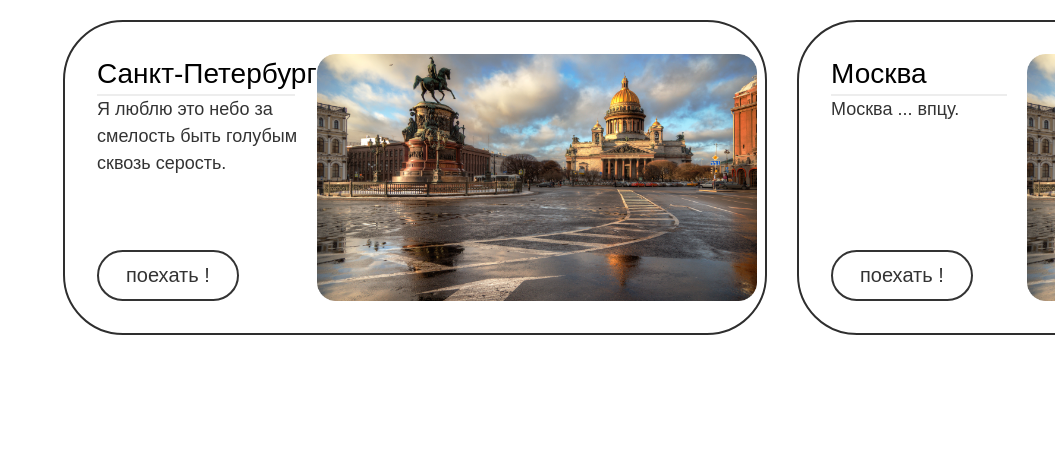
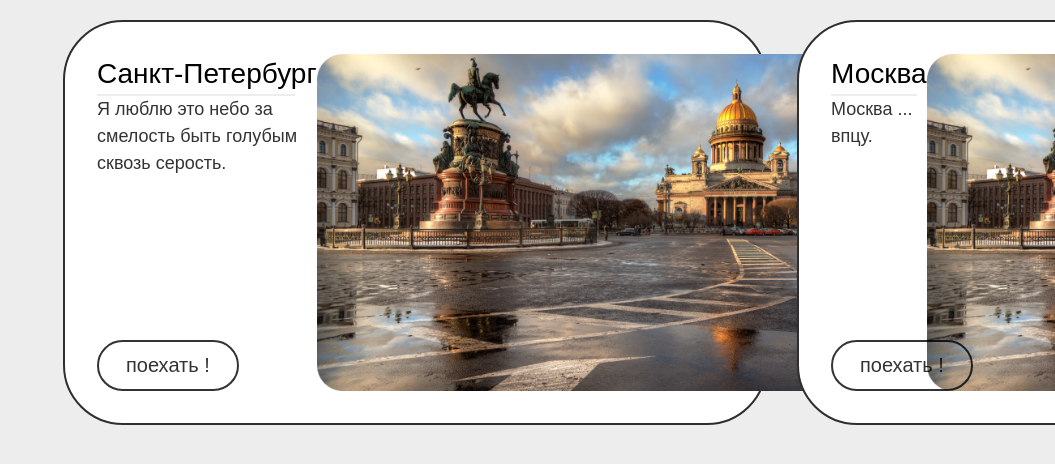
Before and after one commit to a-lournrose/lobsters-it, a React (Create React App) app: page /auth in a window 1280 px wide. Shown: the top 464 px of the page, without its empty margins (225-1280 px from the left). Built offline with nearby package versions, Linux system fonts and the light colour scheme.

Commit message:
slider responsiveness (in progress)

```diff
--- a/src/UI/Slider/Slider.module.scss
+++ b/src/UI/Slider/Slider.module.scss
@@ -5,6 +5,7 @@
   &_item{
     display: flex;
     justify-content: space-between;
+    background-color: white;
     max-width: 55vw;
     padding: 2rem;
     border: 2px solid rgba(46, 46, 46, 1);
@@ -34,6 +35,7 @@
         position: absolute;
         bottom: 0;
         left: 0;
+        cursor: pointer;
         padding: 0.75rem 1.687rem;
         color: rgba(0, 0, 0, 0.8);
         font-size: 1.25rem;
@@ -44,8 +46,9 @@
     }
     .slider_rightBlock{
       img{
-        height: 15.4375rem;
-        width: 27.5rem;
+        object-fit: cover;
+        height: 21.062rem;
+        width: 37.5rem;
       }
     }
   }
--- a/src/pages/AuthPage/ui/AuthPage.jsx
+++ b/src/pages/AuthPage/ui/AuthPage.jsx
@@ -4,12 +4,14 @@ import Slider from "../../../UI/Slider/Slider";
 const AuthPage = () => {
 
     return (
+        <div>
             <Slider inSliders={[
                 {title: 'Санкт-Петербург', subTitle: 'Я люблю это небо за смелость быть голубым сквозь серость.', img: '/SPB.png'},
                 {title: 'Москва', subTitle: 'Москва ... впцу.', img: '/SPB.png'},
                 {title: 'avasd', subTitle: '1232222', img: '/SPB.png'}
             ]}>
             </Slider>
+        </div>
     );
 };
 
--- a/src/styles/index.scss
+++ b/src/styles/index.scss
@@ -5,6 +5,7 @@
 @import 'classes';
 
 html{
+  background:  #EDEDED;
   font-size: 16px;
 
   @include _1170{
```
Lines whose indentation alone changed are shown as unchanged.
